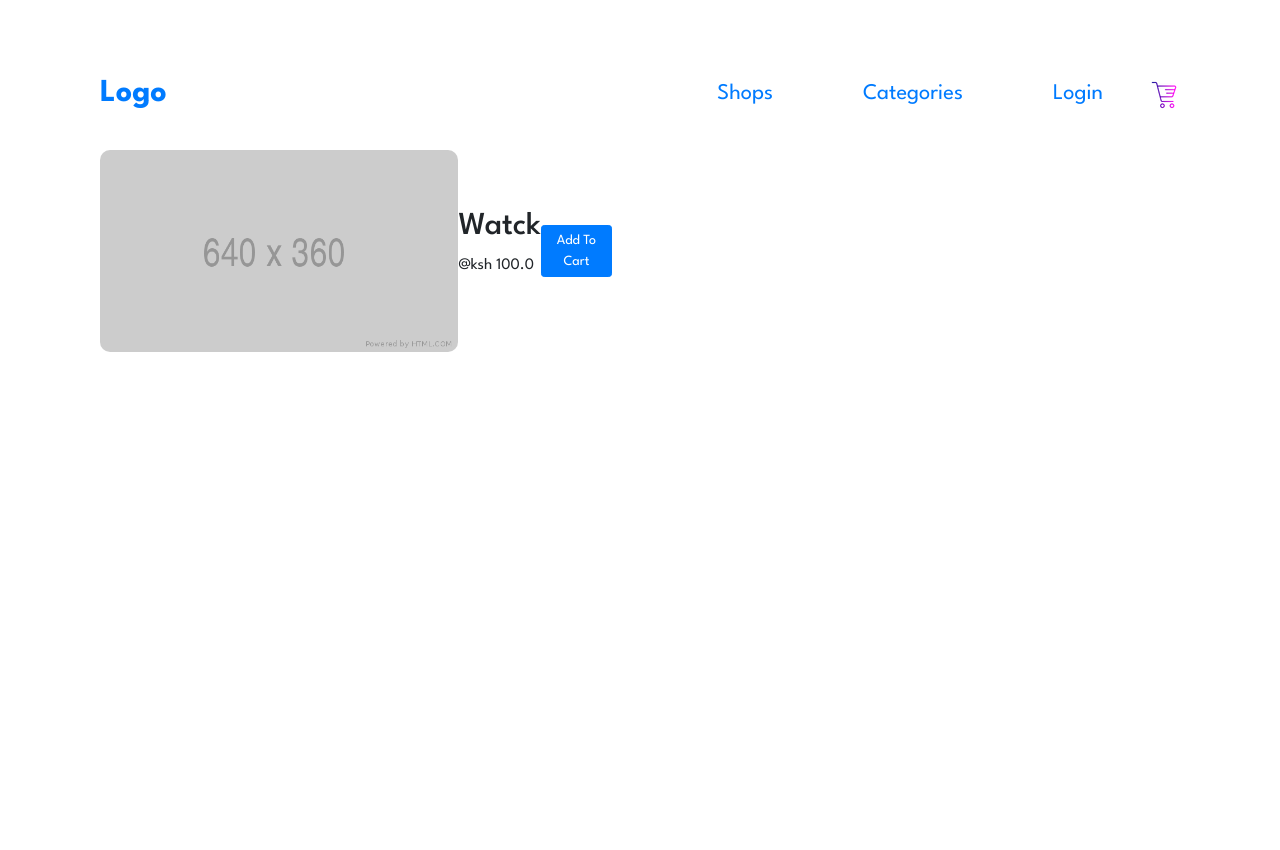
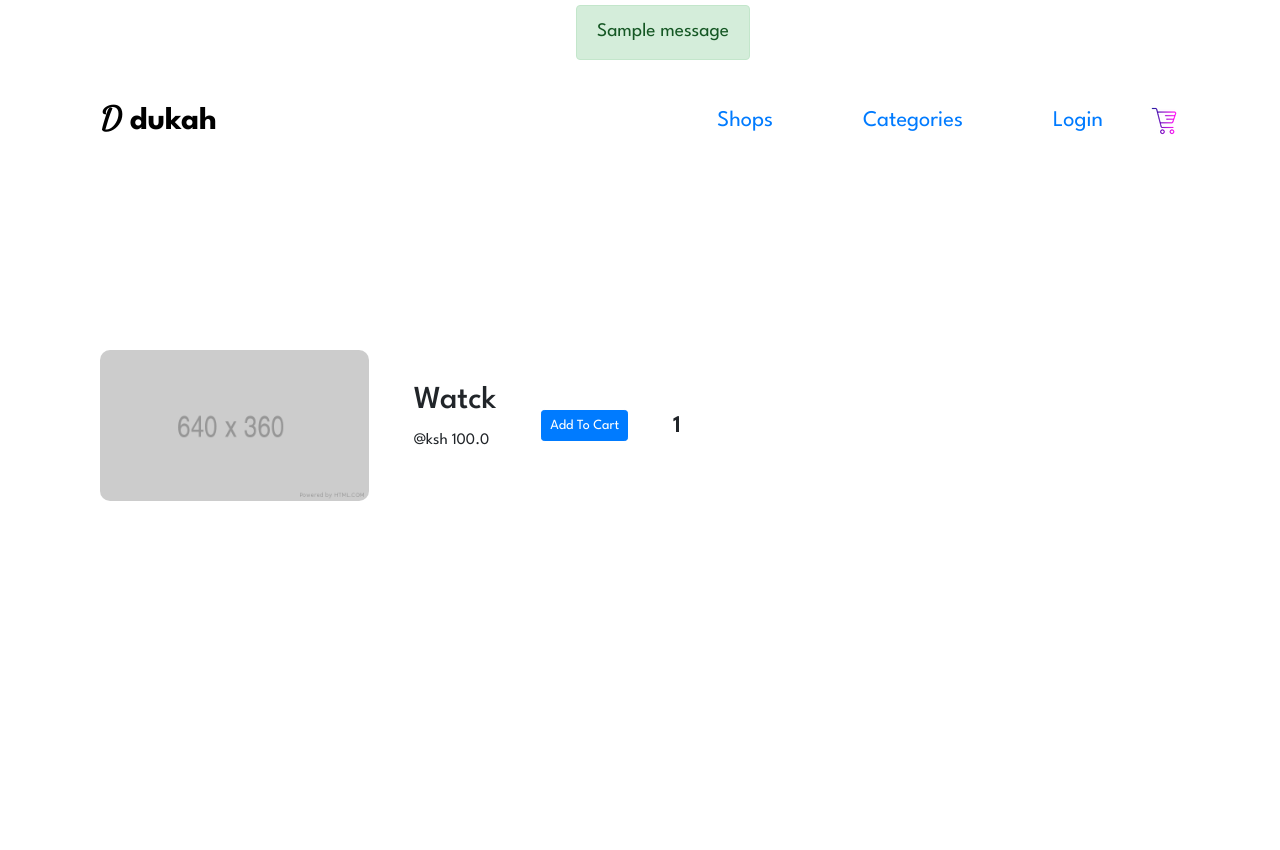
Before and after one commit to webala/Veannes, a Django app: page /product/6/ in a window 1280 px wide. Run offline with Django 4.2, Linux system fonts and the light colour scheme; data comes from the database, SQL or seed files in the repository; both versions use the stored data as it was after the commit; tables that the repository leaves empty hold one stand-in row (values such as "Sample post"); one stand-in notice (Sample message) is shown; data that the repository does not hold is empty; some libraries are stand-ins or nearby versions.

Commit message:
flash messages added for cart update

```diff
--- a/shop/models.py
+++ b/shop/models.py
@@ -18,7 +18,8 @@ class Product(models.Model):
     name = models.CharField(max_length=200)
     shop = models.ForeignKey(Shop, on_delete=models.CASCADE)
     image = models.ImageField(null=True, blank=True)
-    price =models.DecimalField(max_digits=5, decimal_places=1)
+    price = models.DecimalField(max_digits=5, decimal_places=1)
+    description = models.CharField(max_length=500)
 
     def __str__(self):
         return self.name
--- a/shop/views.py
+++ b/shop/views.py
@@ -1,6 +1,6 @@
 from django.shortcuts import render
 from django.http import HttpResponseNotFound, HttpResponse
-from PIL import Image
+from django.contrib import messages
 from rest_framework.decorators import api_view
 from rest_framework.response import Response
 from .forms import AddProductForm
@@ -131,13 +131,17 @@ def update_cart(request):
 
         if action == 'add':
             cart_item.quantity += 1
+            messages.add_message(request, messages.INFO, 'One {} added to cart'.format(product.name))
         elif action == 'remove':
             cart_item.quantity -= 1
+            if not cart_item.quantity <= 0:
+                messages.add_message(request, messages.INFO, 'One {} removed from cart'.format(product.name))
 
         cart_item.save()
 
         if cart_item.quantity <= 0 or action == 'delete':
             cart_item.delete()
+            messages.add_message(request, messages.INFO, '{} removed from cart'.format(product.name))
 
 
         return Response('Cart item updated', 200)
--- a/static/css/main.css
+++ b/static/css/main.css
@@ -8,8 +8,9 @@
 }
 
 body {
+    max-width: 100vw;
+    min-height: 100vh;
     width: 100vw;
-    min-height: 100vh;
 }
 
 header {
@@ -24,12 +25,19 @@ header .nav-bar {
     width: 100%;
     justify-content: space-between;
     align-items: center;
-    margin-top: 20px;
+    top: 45px;
 }
+
+.logo span {
+    font-family: 'Dancing Script', cursive;
+}
+
 .nav-bar .logo a{
     font-weight: 700;
     font-size: 2em;
     margin: 0 100px;
+    text-decoration: none;
+    color: black;
 }
 
 .nav-bar .nav-items {
@@ -46,6 +54,18 @@ header .nav-bar {
     margin: 0 45px;
 }
 
+.messages {
+    position: fixed;
+    top: 5px;
+    left: 45%;
+}
+
+.messages .msg {
+    font-size: 1.2em;
+
+}
+
+
 .main {
     width: 100%;
     position: relative;
@@ -60,6 +80,8 @@ header .nav-bar {
     place-content: center;
     column-gap: 2em;
     row-gap: 2em;
+    position: relative;
+    top: 110px;
 }
 
 .product {
@@ -77,6 +99,8 @@ header .nav-bar {
     justify-content: space-between;
 }
 
+
+
 .cart .items{
     margin: 20px 100px;
     width: 100%;
@@ -85,7 +109,7 @@ header .nav-bar {
 
 }
 
-.cart .cart-item, .product-detail {
+.cart .cart-item{
     display: flex;
     width: 40%;
     justify-content: space-between;
@@ -223,14 +247,23 @@ a #cart_items  {
 }
 
 .product-detail {
+    position: relative;
+    top: 200px;
     margin: 50px 100px;
     display: flex;
-    width: 40%;
-    justify-content: space-between;
+    width: 70%;
     align-items: center;
 }
 
+.product-detail div {
+    margin-left: 45px;
+}
 .product-detail img {
-    width: 70%;
+    width: 30%;
     border-radius: 10px;
 }
+
+.product-detail .product-desc {
+    font-size: 1.5em;
+    font-weight: 600;
+}
--- a/templates/base.html
+++ b/templates/base.html
@@ -17,6 +17,20 @@
         {% include 'topNav.html' %}
     </header>
 
+    <div class="messages">
+        {% if messages %}
+            {% for message in messages %}
+
+                {% if message.tags %}
+                    <div class="alert alert-{{ message.tags }} msg fade show" role="alert">{{ message }}</div>
+                {% else %}
+                    <div class="alert alert-info msg fade show" role="alert">{{ message }}</div>
+                {% endif %}
+
+            {% endfor %}
+        {% endif %}
+    </div>
+
    <section class="main">
     {% block content %}
 
--- a/templates/shop/product_detail.html
+++ b/templates/shop/product_detail.html
@@ -14,8 +14,13 @@
         <p>@ksh {{product.price}}</p>
 
     </div>
+
     <div class="cart-actions">
         <button class='btn btn-sm btn-primary update-cart' data-action='add' data-product={{product.id}}>Add To Cart</button>
     </div>
+
+    <div class="product-desc">
+        {{product.description}}
+    </div>
 </div>
 {% endblock %}
--- a/templates/topNav.html
+++ b/templates/topNav.html
@@ -1,7 +1,8 @@
 {% load static %}
 <nav class="nav-bar">
+
     <div class="logo">
-        <a href="/">Logo</a>
+        <a href="/"> <span>D</span> dukah</a>
     </div>
 
     <div class="nav-items">
@@ -19,4 +20,6 @@
 
         <a href="{% url 'cart' %}"  class="cart-btn"><img src="{% static 'images/cart.png' %}" alt=""><span id="cart_items"></span></a>
     </div>
+
+
 </nav>
```
Also changed, not shown: db.sqlite3, shop/migrations/0005_product_description_alter_product_price.py (added).
